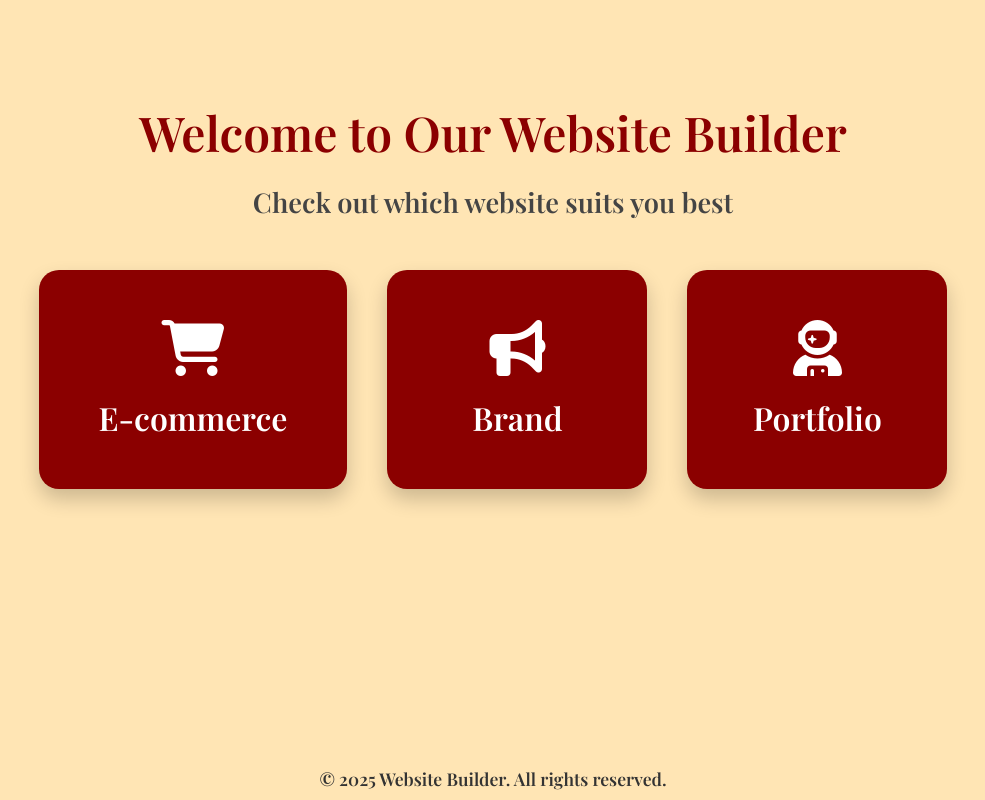
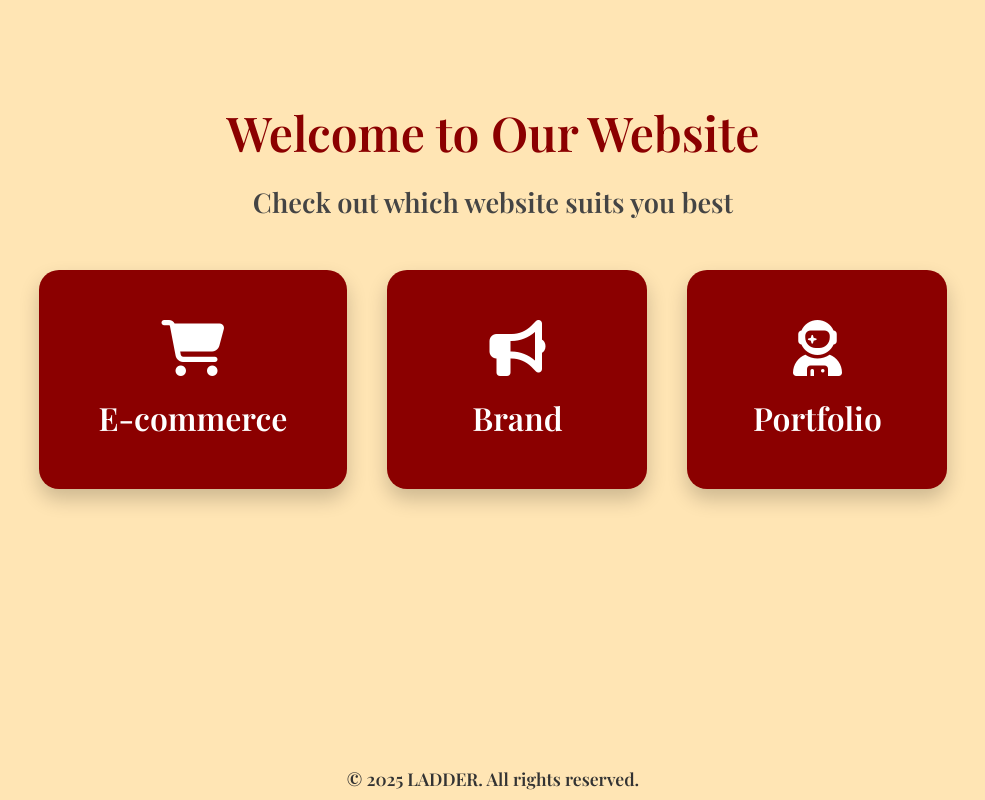
Before and after one commit to gingerhatesayan/gingerhatesayan, a plain HTML site: page index.html in a window 1280 px wide. Shown: the whole page, without its empty margins (147-1132 px from the left). Drawn offline with nearby package versions, Linux system fonts and the light colour scheme.

Commit message:
Update index.html

```diff
--- a/index.html
+++ b/index.html
@@ -136,7 +136,7 @@
 </head>
 <body>
   <div class="container">
-    <h1>Welcome to Our Website Builder</h1>
+    <h1>Welcome to Our Website </h1>
     <p>Check out which website suits you best</p>
 
     <div class="options">
@@ -147,7 +147,7 @@
   </div>
 
   <footer>
-    © 2025 Website Builder. All rights reserved.
+    © 2025 LADDER. All rights reserved.
   </footer>
 
   <!-- Background music: Italian café style -->
```
